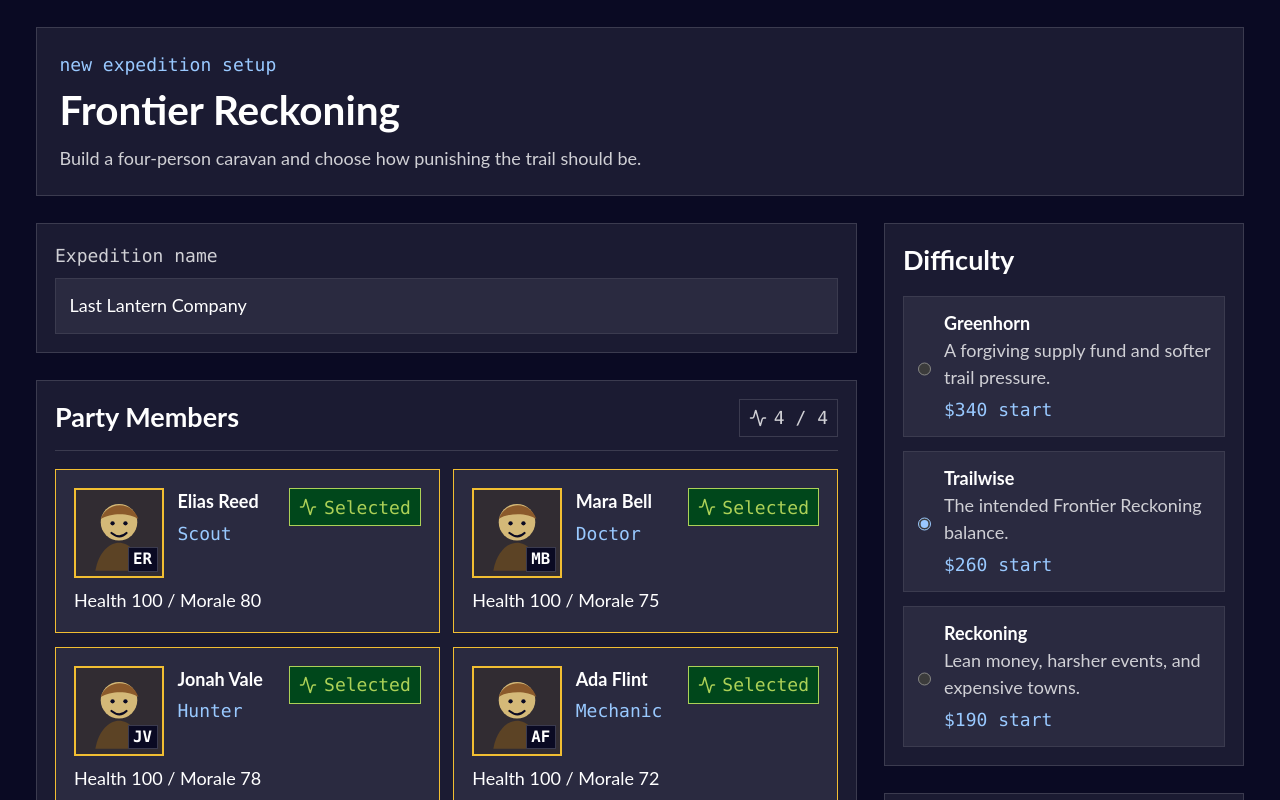
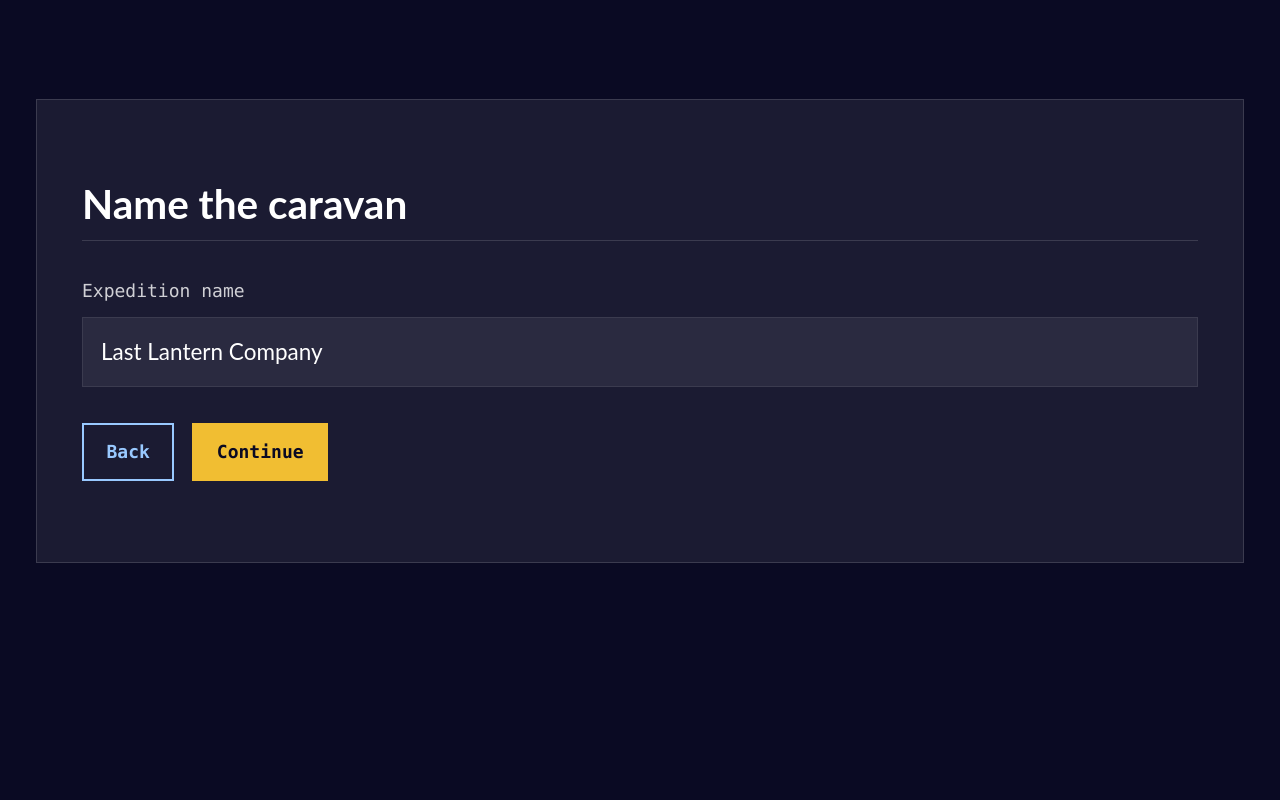
Before and after one commit to freeCodeCamp-Universe/frontier-reckoning, a React (Vite) app: page / in a window 1280 px wide. Both pictures are taken after a click on the button "Start Expedition". Shown: the top 800 px of the page. Built offline with nearby package versions, Linux system fonts and the light colour scheme.

Commit message:
refactor: new expedition setup

```diff
--- a/src/components/NewExpeditionSetup.tsx
+++ b/src/components/NewExpeditionSetup.tsx
@@ -1,10 +1,10 @@
-import { useMemo, useState } from 'react';
+import { useMemo, useState, type ReactNode } from 'react';
 import { difficultyOptions, type Difficulty } from '@game/data/difficulties';
 import { starterCharacters } from '@game/data/starterCharacters';
 import type { StartExpeditionOptions } from '@stores/expeditionStore';
 import { Button } from '@components/ui/Button';
 import { Badge } from '@components/ui/Badge';
-import { Card, CardEyebrow, CardHeader } from '@components/ui/Card';
+import { Card, CardHeader } from '@components/ui/Card';
 import { CharacterPortrait } from '@components/ui/Portrait';
 
 type NewExpeditionSetupProps = {
@@ -12,28 +12,23 @@ type NewExpeditionSetupProps = {
   onStart: (options: StartExpeditionOptions) => void;
 };
 
+type SetupStep = 'name' | 'party' | 'difficulty';
+
 const requiredPartySize = 4;
 
 export function NewExpeditionSetup({ onBack, onStart }: NewExpeditionSetupProps) {
+  const [step, setStep] = useState<SetupStep>('name');
   const [expeditionName, setExpeditionName] = useState('Last Lantern Company');
-  const [difficulty, setDifficulty] = useState<Difficulty>('trailwise');
-  const [selectedCharacterIds, setSelectedCharacterIds] = useState<string[]>([
-    'scout',
-    'doctor',
-    'hunter',
-    'mechanic',
-  ]);
+  const [difficulty, setDifficulty] = useState<Difficulty | null>(null);
+  const [selectedCharacterIds, setSelectedCharacterIds] = useState<string[]>([]);
 
   const uniqueSelectedIds = useMemo(
     () => Array.from(new Set(selectedCharacterIds)),
     [selectedCharacterIds],
   );
-  const canStart =
-    expeditionName.trim().length > 0 && uniqueSelectedIds.length === requiredPartySize;
-  const startDisabledReason =
-    expeditionName.trim().length === 0
-      ? 'Enter an expedition name before starting.'
-      : `Select exactly ${requiredPartySize} party members before starting.`;
+  const canContinueFromName = expeditionName.trim().length > 0;
+  const canContinueFromParty = uniqueSelectedIds.length === requiredPartySize;
+  const canStart = canContinueFromName && canContinueFromParty && difficulty !== null;
 
   const toggleCharacter = (characterId: string) => {
     setSelectedCharacterIds((currentIds) => {
@@ -49,42 +44,70 @@ export function NewExpeditionSetup({ onBack, onStart }: NewExpeditionSetupProps)
     });
   };
 
+  const handleBack = () => {
+    if (step === 'name') {
+      onBack();
+      return;
+    }
+
+    setStep(step === 'difficulty' ? 'party' : 'name');
+  };
+
+  const handleStart = () => {
+    if (!canStart || !difficulty) {
+      return;
+    }
+
+    onStart({
+      expeditionName,
+      difficulty,
+      partyMemberIds: uniqueSelectedIds,
+    });
+  };
+
   return (
-    <section className="mx-auto flex max-w-6xl flex-col gap-6">
-      <Card as="header" className="p-5">
-        <CardEyebrow>new expedition setup</CardEyebrow>
-        <h1 className="mt-2 text-4xl font-bold">Frontier Reckoning</h1>
-        <p className="mt-3 max-w-3xl text-muted">
-          Build a four-person caravan and choose how punishing the trail should be.
-        </p>
-      </Card>
-
-      <div className="grid gap-6 lg:grid-cols-[minmax(0,1fr)_360px]">
-        <div className="flex flex-col gap-6">
-          <Card>
-            <label htmlFor="expedition-name" className="font-mono text-base text-muted">
+    <section className="mx-auto flex min-h-[72vh] w-full max-w-6xl flex-col justify-center py-8 sm:py-12 lg:py-16">
+      {step === 'name' ? (
+        <SetupCard>
+          <CardHeader>
+            <h2 className="text-3xl font-bold sm:text-4xl">Name the caravan</h2>
+          </CardHeader>
+          <label htmlFor="expedition-name" className="mt-8 block font-mono text-base text-muted">
             Expedition name
           </label>
           <input
             id="expedition-name"
-              className="mt-2 w-full border border-border bg-panel px-3 py-3 text-foreground outline-none focus:border-highlight"
+            className="mt-3 w-full border border-border bg-panel px-4 py-4 text-xl text-foreground outline-none focus:border-highlight"
             value={expeditionName}
             onChange={(event) => setExpeditionName(event.target.value)}
           />
-          </Card>
+          <SetupActions>
+            <Button onClick={handleBack} variant="secondary">
+              Back
+            </Button>
+            <Button
+              onClick={() => setStep('party')}
+              disabled={!canContinueFromName}
+              disabledReason="Enter an expedition name before continuing."
+            >
+              Continue
+            </Button>
+          </SetupActions>
+        </SetupCard>
+      ) : null}
 
-          <Card>
+      {step === 'party' ? (
+        <SetupCard>
           <CardHeader className="flex items-baseline justify-between gap-4">
-              <h2 className="text-2xl font-bold">Party Members</h2>
+            <h2 className="text-3xl font-bold sm:text-4xl">Choose party members</h2>
             <Badge variant="muted">
               {uniqueSelectedIds.length} / {requiredPartySize}
             </Badge>
           </CardHeader>
-            <div className="mt-4 grid gap-3 md:grid-cols-2">
+          <div className="mt-8 grid gap-4 lg:grid-cols-2">
             {starterCharacters.map((character) => {
               const selected = uniqueSelectedIds.includes(character.id);
-                const disabled =
-                  !selected && uniqueSelectedIds.length >= requiredPartySize;
+              const disabled = !selected && uniqueSelectedIds.length >= requiredPartySize;
 
               return (
                 <button
@@ -94,7 +117,7 @@ export function NewExpeditionSetup({ onBack, onStart }: NewExpeditionSetupProps)
                   disabled={disabled}
                   aria-pressed={selected}
                   aria-label={`${selected ? 'Remove' : 'Select'} ${character.name}, ${character.role}`}
-                    className={`border p-4 text-left motion-safe:transition-colors focus:outline-none focus:ring-2 focus:ring-highlight disabled:cursor-not-allowed disabled:opacity-60 ${
+                  className={`border p-5 text-left motion-safe:transition-colors focus:outline-none focus:ring-2 focus:ring-highlight disabled:cursor-not-allowed disabled:opacity-60 ${
                     selected
                       ? 'border-cta bg-panel text-foreground'
                       : 'border-border bg-surface text-muted hover:border-highlight'
@@ -121,17 +144,31 @@ export function NewExpeditionSetup({ onBack, onStart }: NewExpeditionSetupProps)
               );
             })}
           </div>
-          </Card>
-        </div>
+          <SetupActions>
+            <Button onClick={handleBack} variant="secondary">
+              Back
+            </Button>
+            <Button
+              onClick={() => setStep('difficulty')}
+              disabled={!canContinueFromParty}
+              disabledReason={`Select exactly ${requiredPartySize} party members before continuing.`}
+            >
+              Continue
+            </Button>
+          </SetupActions>
+        </SetupCard>
+      ) : null}
 
-        <aside className="flex flex-col gap-6">
-          <Card>
-            <h2 className="text-2xl font-bold">Difficulty</h2>
-            <div className="mt-4 grid gap-3">
+      {step === 'difficulty' ? (
+        <SetupCard>
+          <CardHeader>
+            <h2 className="text-3xl font-bold sm:text-4xl">Choose trail difficulty</h2>
+          </CardHeader>
+          <div className="mt-8 grid gap-4 lg:grid-cols-3">
             {difficultyOptions.map((option) => (
               <label
                 key={option.id}
-                  className="flex cursor-pointer gap-3 border border-border bg-panel p-3"
+                className="flex cursor-pointer gap-4 border border-border bg-panel p-5"
               >
                 <input
                   type="radio"
@@ -153,28 +190,36 @@ export function NewExpeditionSetup({ onBack, onStart }: NewExpeditionSetupProps)
               </label>
             ))}
           </div>
-          </Card>
-
-          <Card as="div" className="grid gap-3">
+          <SetupActions>
+            <Button onClick={handleBack} variant="secondary">
+              Back
+            </Button>
             <Button
-              onClick={() =>
-                onStart({
-                  expeditionName,
-                  difficulty,
-                  partyMemberIds: uniqueSelectedIds,
-                })
+              onClick={handleStart}
+              disabled={!canStart}
+              disabledReason={
+                difficulty === null
+                  ? 'Select a difficulty before starting.'
+                  : 'Complete expedition setup before starting.'
               }
-              disabled={!canStart}
-              disabledReason={startDisabledReason}
             >
-              Start Custom Expedition
+              Start Expedition
             </Button>
-            <Button onClick={onBack} variant="secondary">
-              Back to Menu
-            </Button>
-          </Card>
-        </aside>
-      </div>
+          </SetupActions>
+        </SetupCard>
+      ) : null}
     </section>
   );
 }
+
+function SetupCard({ children }: { children: ReactNode }) {
+  return (
+    <Card className="flex min-h-[58vh] flex-col justify-center p-6 sm:p-8 lg:p-10">
+      {children}
+    </Card>
+  );
+}
+
+function SetupActions({ children }: { children: ReactNode }) {
+  return <div className="mt-8 flex flex-col gap-4 sm:flex-row">{children}</div>;
+}
```
Also changed, not shown: 2 other files (tests, documents, lock files or other folders). Lines whose indentation alone changed are shown as unchanged.
